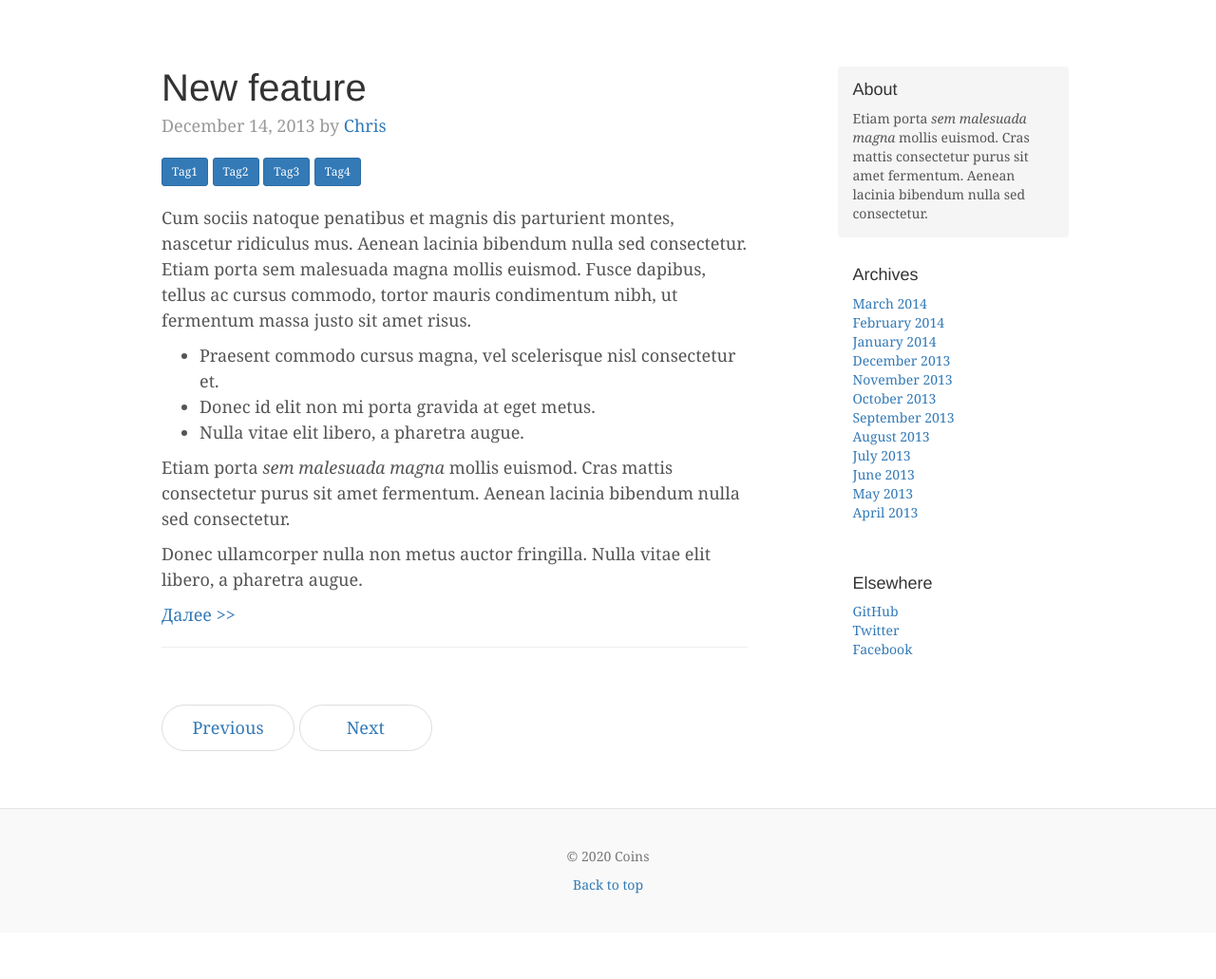
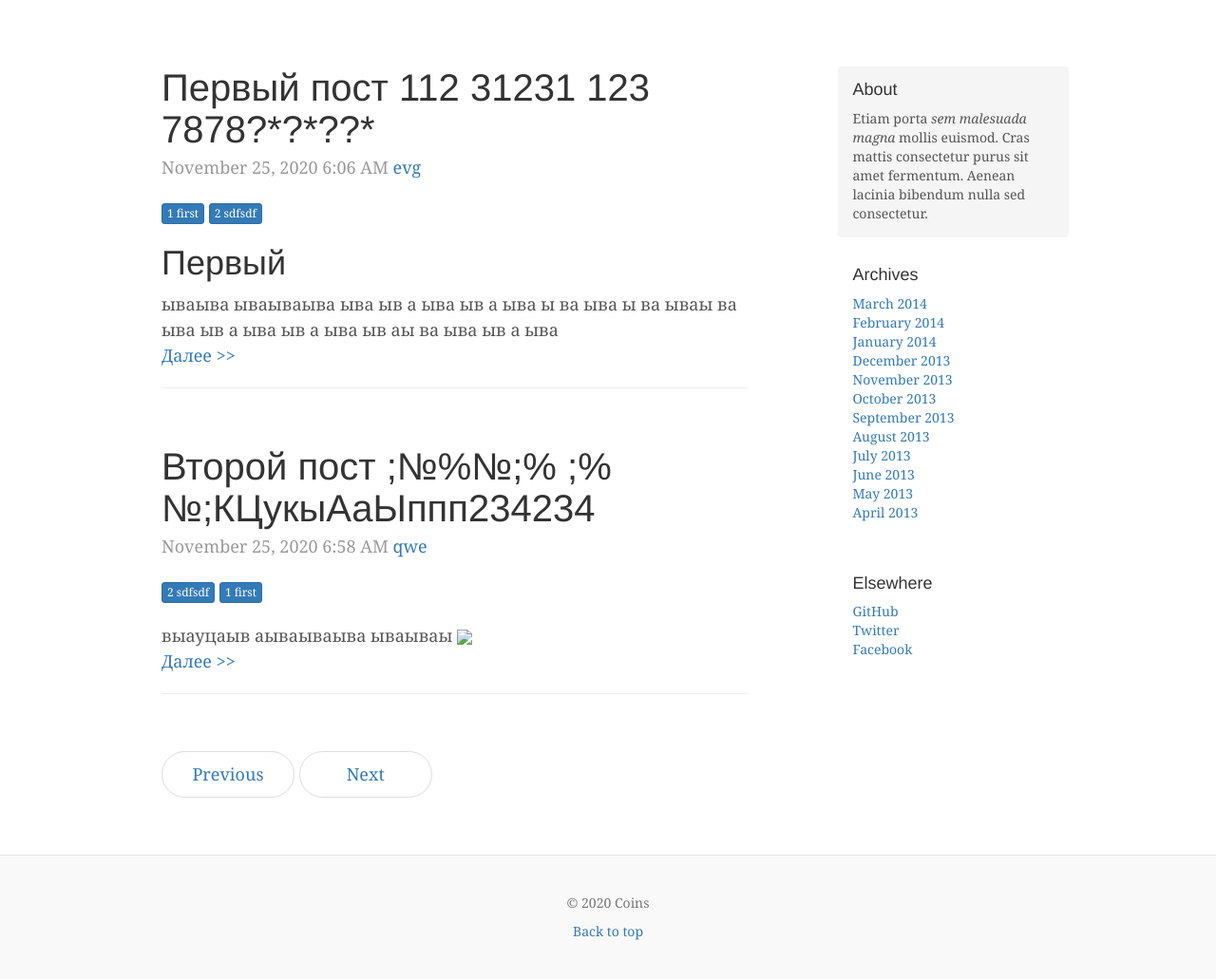
Before and after one commit to sevg78/flask_tmp, a Flask app: page /news in a window 1280 px wide. Shown: the part 40-1071 px from the top of the page at 95% size. Before the commit the page ends 981 px from the top, so only its background shows below. Run offline with Flask 2, Linux system fonts and the light colour scheme; data comes from the database, SQL or seed files in the repository; both versions use the stored data as it was after the commit; parts of the project's set-up code (start-up, migrations or seed data) failed here and were passed over; some libraries are stand-ins or nearby versions.

Commit message:
25-11-2020

```diff
--- a/app/posts/controllers.py
+++ b/app/posts/controllers.py
@@ -11,11 +11,14 @@ from flask import (
 import json
 from datetime import datetime
 from flask_login import current_user
-from . . database import db
+from app.database import db
+from app.models import Post
+
 
 module = Blueprint('posts', __name__)
 
 
 @module.route('/news')
 def news():
-    return render_template('posts/news.html')
+    posts = Post.query.all()
+    return render_template('posts/news.html', posts=posts)
--- a/app/templates/layout.html
+++ b/app/templates/layout.html
@@ -22,7 +22,7 @@
             {% if current_user.is_authenticated %}
             <a class="blog-nav-item navbar-right" href="{{ url_for('users.user', username=current_user.username) }}">
                   <img src="{{ current_user.gravatar(size=18) }}">
-                  {{ current_user.username }} <b class="caret"></b>
+                  {{ current_user.username }}
                 </a>
             <a class="blog-nav-item navbar-right" href="{{ url_for('users.logout') }}">Выйти</a>
             {% else %}
--- a/app/templates/posts/news.html
+++ b/app/templates/posts/news.html
@@ -1,29 +1,26 @@
 {% extends "layout.html" %}
 
 {% block content %}
+{% for post in posts%}
+<div class="blog-post">
+  <h2 class="blog-post-title">{{ post.title }}</h2>
+  <p class="blog-post-meta">{{ moment(post.created).format('LLL') }}
+    <a href="{{ url_for('users.user', username=post.author.username) }}">{{ post.author.username }}</a></p>
+  {% if post.tags %}
+    <p class="blog-post-meta">
+    {% for n in post.tags %}
+    <a class="btn btn-primary btn-xs" href="#" role="button">{{ n.name }}</a>
+    {% endfor%}
+    </p>
+  {% endif %}
 
-<div class="blog-post">
-  <h2 class="blog-post-title">New feature</h2>
-  <p class="blog-post-meta">December 14, 2013 by <a href="#">Chris</a></p>
-  <p class="blog-post-meta"><a class="btn btn-primary btn-sm" href="#" role="button">Tag1</a>
-    <a class="btn btn-primary btn-sm" href="#" role="button">Tag2</a>
-    <a class="btn btn-primary btn-sm" href="#" role="button">Tag3</a>
-    <a class="btn btn-primary btn-sm" href="#" role="button">Tag4</a></p>
-
-  <p>Cum sociis natoque penatibus et magnis dis parturient montes, nascetur ridiculus mus. Aenean lacinia bibendum nulla sed consectetur. Etiam porta sem malesuada magna mollis euismod. Fusce dapibus, tellus ac cursus commodo, tortor mauris condimentum nibh, ut fermentum massa justo sit amet risus.</p>
-  <ul>
-    <li>Praesent commodo cursus magna, vel scelerisque nisl consectetur et.</li>
-    <li>Donec id elit non mi porta gravida at eget metus.</li>
-    <li>Nulla vitae elit libero, a pharetra augue.</li>
-  </ul>
-  <p>Etiam porta <em>sem malesuada magna</em> mollis euismod. Cras mattis consectetur purus sit amet fermentum. Aenean lacinia bibendum nulla sed consectetur.</p>
-  <p>Donec ullamcorper nulla non metus auctor fringilla. Nulla vitae elit libero, a pharetra augue.</p>
+  {{ post.body|safe }}
 
   <p class="blog-post-meta"><a href="#">Далее >></a></p>
   <hr>
 
 </div>
-
+{% endfor %}
 <nav>
   <ul class="pager">
     <li><a href="#">Previous</a></li>
```
Also changed, not shown: app/test.db.
